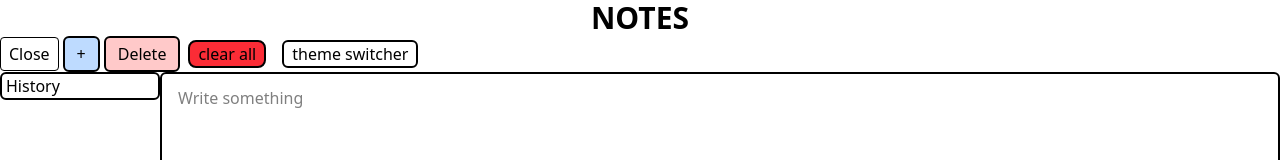
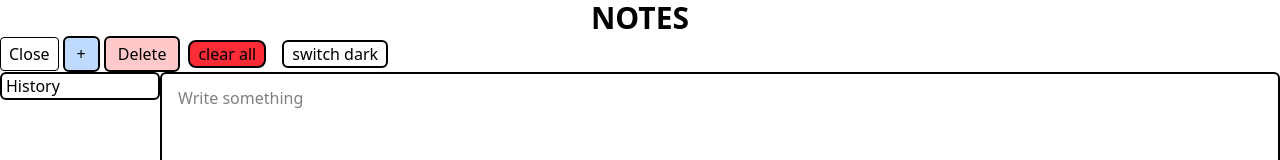
Before and after one commit to priyanshtech/Notes-app, a React (Vite) app: page / in a window 1280 px wide. Shown: the top 160 px of the page. Built offline with nearby package versions, Linux system fonts and the light colour scheme.

Commit message:
edited + button fixed one bug

```diff
--- a/src/App.jsx
+++ b/src/App.jsx
@@ -41,6 +41,7 @@ export default function App() {
                     : i
                 )
               );
+              setContent("");
               return; // ⬅️ THIS IS THE KEY
             }
 
@@ -68,7 +69,7 @@ export default function App() {
             Delete
             </button >
             <button className="border-2 bg-red-500 rounded-lg mx-2 px-2 hover:scale-102 hover:bg-red-700"onClick={()=>{return setArray(empty)}}>clear all </button><button className="border-2 mx-2 px-2 rounded-md"
-            onClick={toggleTheme}>theme switcher</button>
+            onClick={toggleTheme}>switch  {theme==="dark"?"light":"dark"}</button>
 
       <div className="flex">
 
```
